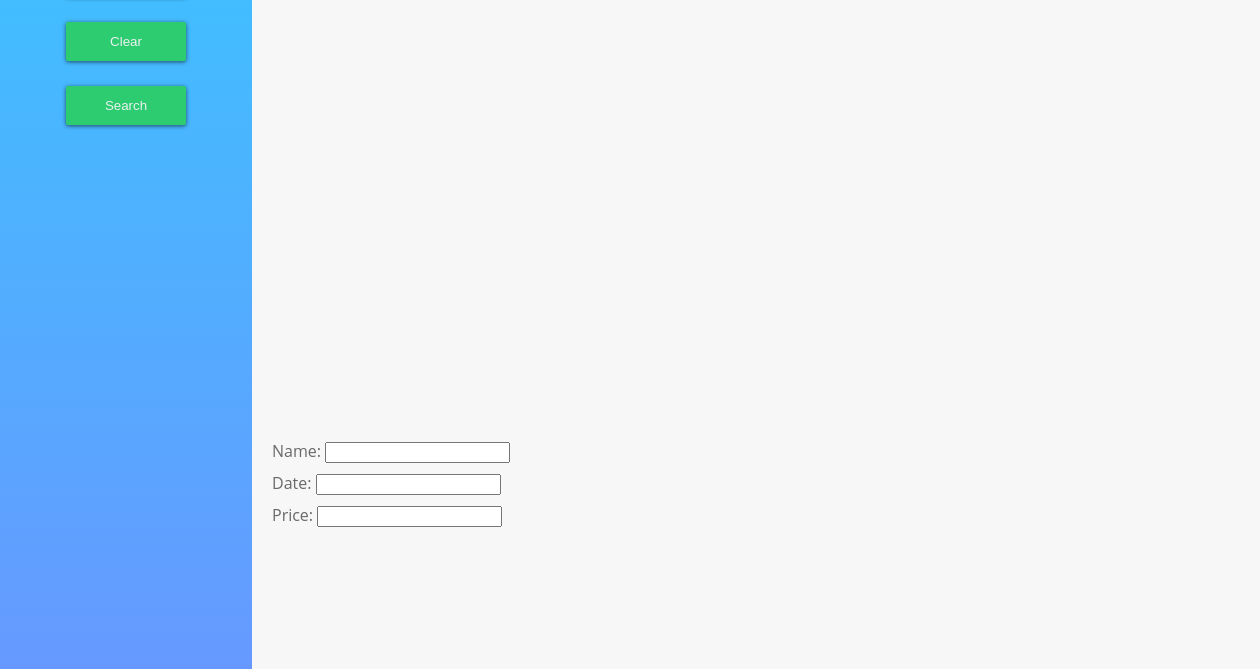
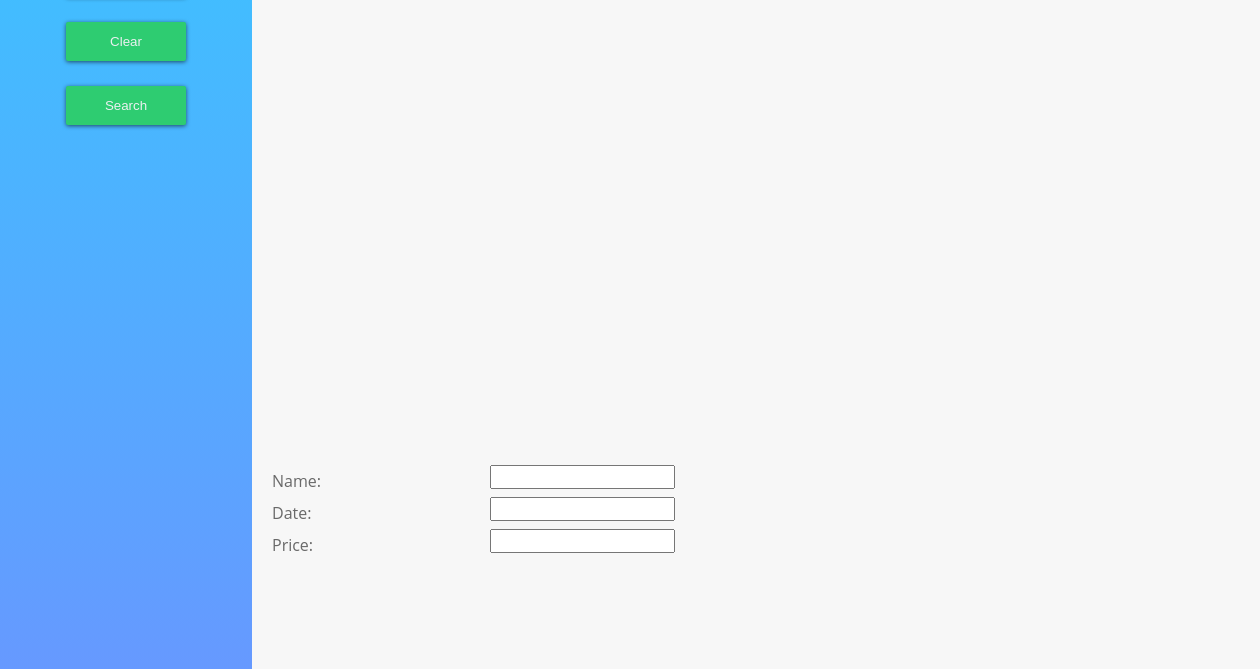
Before and after one commit to tuanpham91/electron-frontend, an Electron app: page start.html in a window 1260 px wide. Shown: the part 131-800 px from the top of the page. Drawn offline with nearby package versions, Linux system fonts and the light colour scheme.

Commit message:
update filter

```diff
--- a/css/filter.css
+++ b/css/filter.css
@@ -1,7 +1,14 @@
 .filter-div {
+    padding-top: 30px;
     margin-left: 20px;
     margin-right: 20px;
     font-family: 'Open Sans', sans-serif;
     color: dimgrey;
     line-height: 2.0;
+    width: 40%;
 }
+
+.inputText {
+    float: right;
+    padding-top: 4px;
+}
--- a/populateTable.js
+++ b/populateTable.js
@@ -38,6 +38,17 @@ function clearRows() {
     dataBody.innerHTML = "";
 }
 
+function readInputValuesFromFields() {
+    var getInputFields = document.getElementsByClassName("input-text");
+    var filterTuples = getInputFields.map(x => {
+        return [x.getAttribute("name"), x.value];
+    })
+    return filterTuples;
+}
+
+/* Not sure why its here
 document.addEventListener("DOMContentLoaded", function() {
     loadTable(currentTable)
 });
+
+*/
--- a/start.html
+++ b/start.html
@@ -23,9 +23,9 @@
             <div class="filter-div" id="filter-widget">
                 <form>
                     Name:
-                    <input type="text" name="name"><br> Date:
-                    <input type="text" name="date"><br> Price:
-                    <input type="text" name="firstname"><br>
+                    <input class="inputText" type="text" name="name"><br> Date:
+                    <input class="inputText" type="text" name="date"><br> Price:
+                    <input class="inputText" type="text" name="firstname"><br>
                 </form>
             </div>
         </div>
```
Also changed, not shown: inventory_filter.html (deleted, +0 -6 lines).
